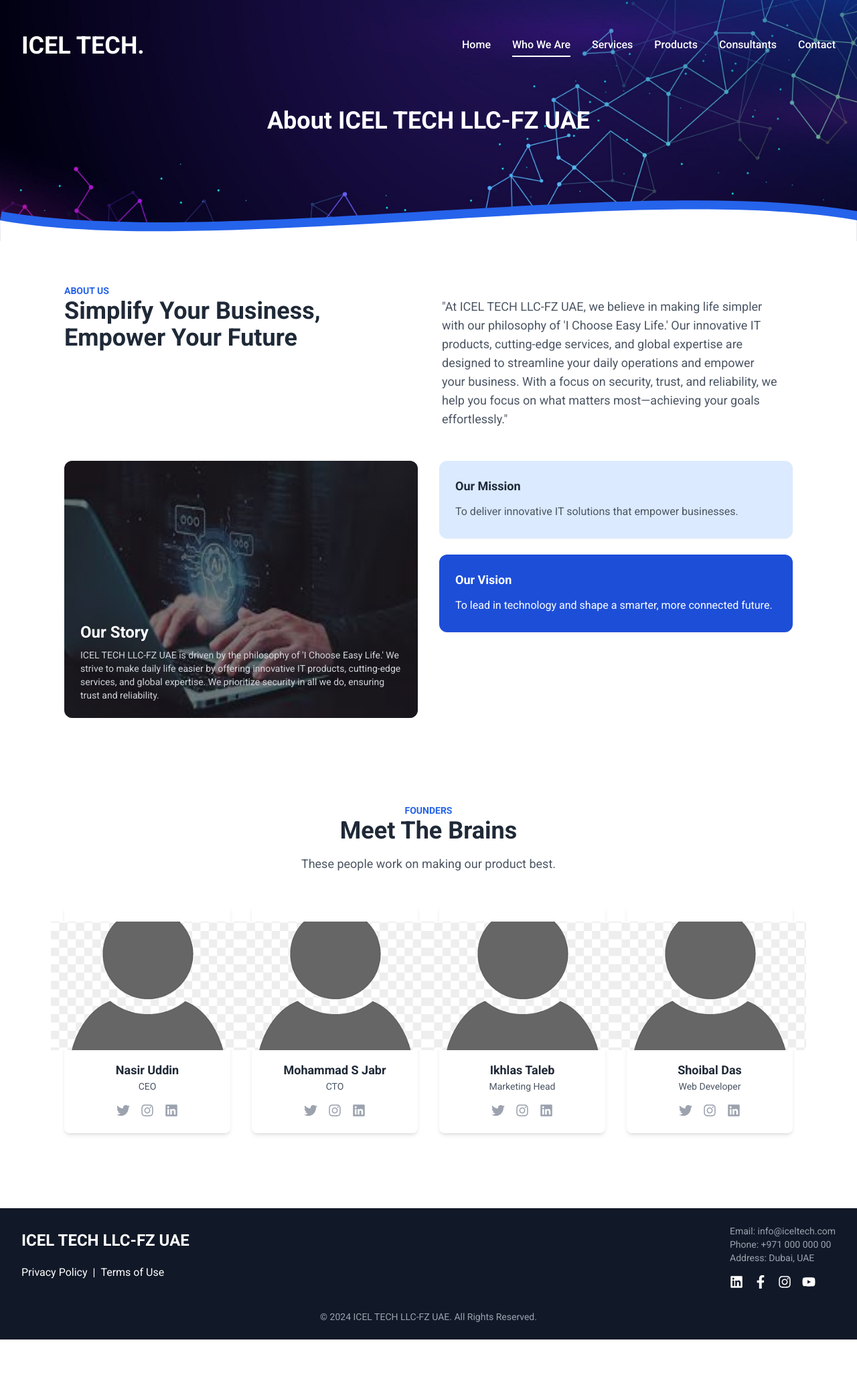
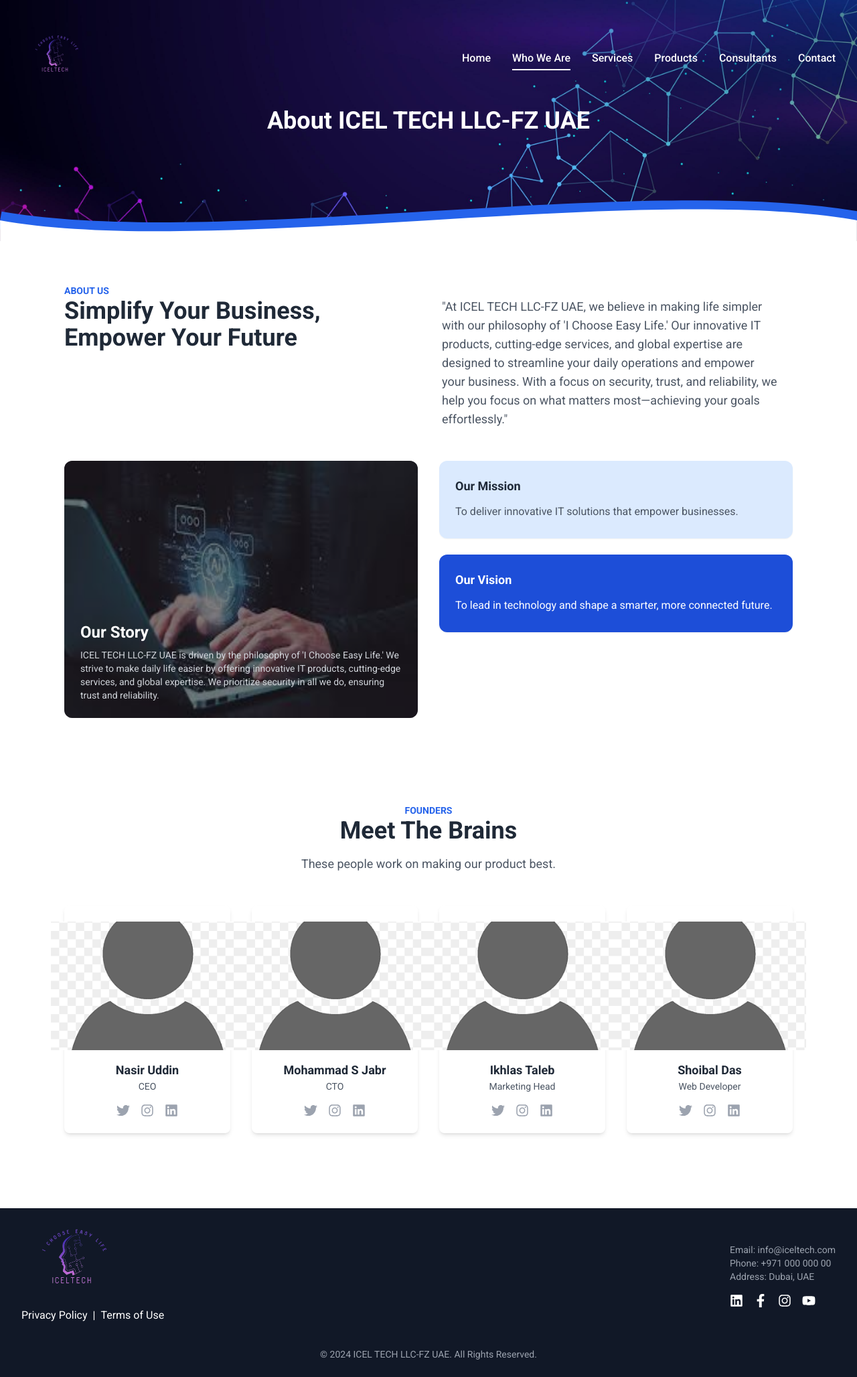
Before and after one commit to shoibaldas/next-job-app, a Next.js app: page /about in a window 1280 px wide. Shown: the whole page at 67% size. Before the commit the page ends 2000 px from the top, so only its background shows below. Built offline with nearby package versions, Linux system fonts and the light colour scheme.

Commit message:
logo updated

```diff
--- a/src/app/about/page.jsx
+++ b/src/app/about/page.jsx
@@ -1,5 +1,6 @@
 import Banner from '@/components/Banner';
 import Image from 'next/image';
+import Link from 'next/link';
 import React from 'react';
 import { FaTwitter, FaInstagram, FaLinkedin } from 'react-icons/fa'
 
@@ -135,24 +136,24 @@
                 </p>
                 {/* Social Media Links */}
                 <div className="flex items-center justify-center gap-4 mt-4">
-                  <a
+                  <Link
                     href={member.socials.twitter}
                     className="text-gray-400 hover:text-gray-800"
                   >
                     <FaTwitter size={20} />
-                  </a>
-                  <a
+                  </Link>
+                  <Link
                     href={member.socials.instagram}
                     className="text-gray-400 hover:text-gray-800"
                   >
                     <FaInstagram size={20} />
-                  </a>
-                  <a
+                  </Link>
+                  <Link
                     href={member.socials.linkedin}
                     className="text-gray-400 hover:text-gray-800"
                   >
                     <FaLinkedin size={20} />
-                  </a>
+                  </Link>
                 </div>
               </div>
             ))}
--- a/src/components/Footer.jsx
+++ b/src/components/Footer.jsx
@@ -1,5 +1,6 @@
 'use client';
 
+import Image from 'next/image';
 import Link from 'next/link';
 import { useEffect, useState } from 'react'; // Import useEffect and useState
 import { FaLinkedin, FaFacebookF, FaInstagram, FaYoutube } from 'react-icons/fa';
@@ -18,7 +19,15 @@
         <div className="flex flex-col sm:flex-row justify-between items-start sm:items-center">
           {/* Left Column: Company Name and Links */}
           <div className="mb-6 sm:mb-0">
-            <h2 className="text-2xl font-bold text-white mb-4">ICEL TECH LLC-FZ UAE</h2>
+            {/* <h2 className="text-2xl font-bold text-white mb-4">ICEL TECH LLC-FZ UAE</h2> */}
+            <div>
+              <Image
+                          src='/logo.png'
+                          alt= "ICEL TECH"
+                          width={150}
+                          height={100}
+                        />
+            </div>
             <div className="flex items-center">
               {/* Privacy Policy Link */}
               <Link href="/privacy-policy" className="hover:text-blue-400 transition duration-300">
--- a/src/components/Header.jsx
+++ b/src/components/Header.jsx
@@ -4,6 +4,7 @@
 import Nav from './Nav';
 import MobileNav from './MobileNav';
 import { usePathname } from 'next/navigation';
+import Image from 'next/image';
 
 const Header = () => {
   const [activeSection, setActiveSection] = useState('');
@@ -14,13 +15,13 @@
   const handleScroll = () => {
     const scrolled = window.scrollY > 50;
     setIsScrolled(scrolled);
-    console.log('Scrolled:', scrolled); // Debug: Log scroll state
+    // console.log('Scrolled:', scrolled);
   };
 
   useEffect(() => {
     // Select all divs with an id (you can use section as well)
     const sections = document.querySelectorAll('div[id]');
-    console.log('Sections to observe:', sections); // Debug: Ensure correct sections are selected
+    // console.log('Sections to observe:', sections);
 
     // Create the IntersectionObserver
     const observer = new IntersectionObserver(
@@ -29,7 +30,7 @@
           console.log('Entry:', entry); // Log each entry
           if (entry.isIntersecting) {
             setActiveSection(entry.target.id);
-            console.log('Active Section:', entry.target.id); // Log active section
+            // console.log('Active Section:', entry.target.id);
           }
         });
       },
@@ -60,9 +61,15 @@
     <header className={`fixed top-0 w-full z-50 transition-all duration-300 ${isScrolled ? 'bg-white shadow-md text-blue-600 py-4' : 'bg-transparent text-white py-8 xl:py-12'}`}>
       <div className="mx-8 flex justify-between items-center">
         <Link href="/">
-          <h1 className={`text-4xl font-semibold ${isScrolled ? 'text-blue-600' : 'text-white'}`}>
+          {/* <h1 className={`text-4xl font-semibold ${isScrolled ? 'text-blue-600' : 'text-white'}`}>
             ICEL TECH<span className={isScrolled ? 'text-blue-600' : 'text-darkText'}>.</span>
-          </h1>
+          </h1> */}
+          <Image
+            src='/logo.png'
+            alt= "ICEL TECH"
+            width={100}
+            height={50}
+          />
         </Link>
 
         <div className="hidden xl:flex items-center gap-8">
--- a/src/components/Loader.jsx
+++ /dev/null
@@ -1,12 +0,0 @@
-'use client'
-// components/Loader.jsx
-const Loader = () => {
-    return (
-      <div className="flex items-center justify-center h-screen">
-        <div className="loader">Loading...</div>
-        {/* You can style this loader as needed */}
-      </div>
-    );
-  };
-
-  export default Loader;
```
Also changed, not shown: public/logo.png (added).
